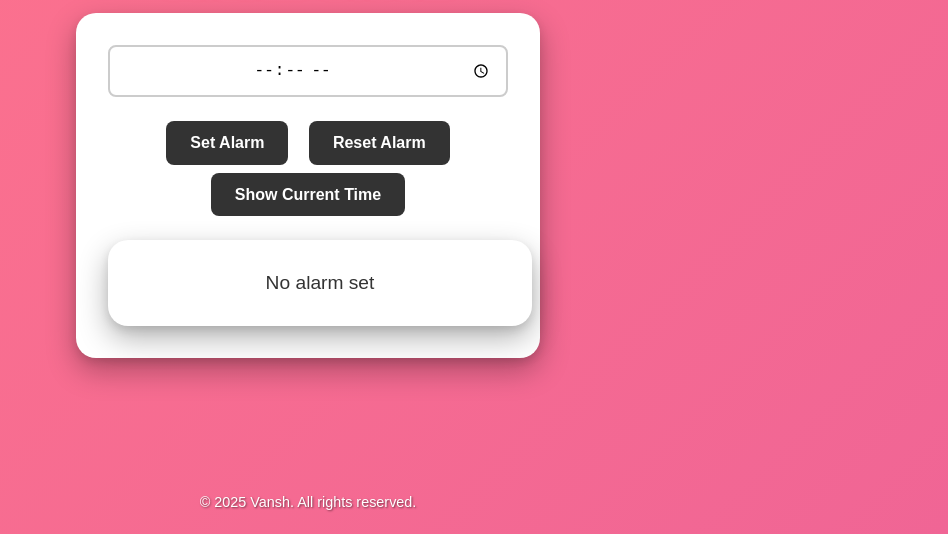
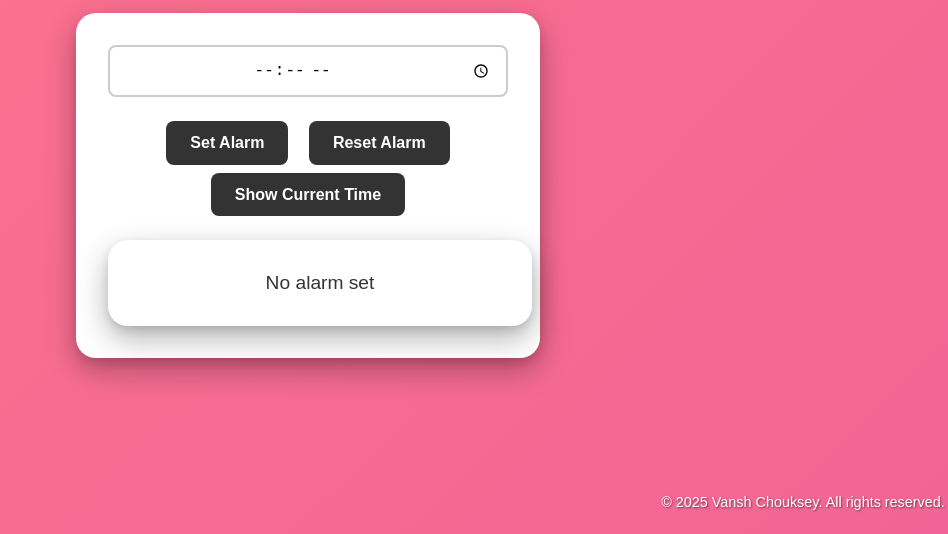
Before and after one commit to Vanshchouksey21/alarm-clock, a plain HTML site: page index.html in a window 1280 px wide. Shown: the part 266-800 px from the top of the page, without its empty margins (332-1280 px from the left). Drawn offline with Linux system fonts and the light colour scheme.

Commit message:
commit of completion

```diff
--- a/alarm.css
+++ b/alarm.css
@@ -103,7 +103,7 @@ button:focus {
 footer {
     position: fixed;
     bottom: 10px;
-    left: 0;
+    left: 495px;
     width: 100%;
     text-align: center;
     color: #fff;
--- a/index.html
+++ b/index.html
@@ -18,7 +18,7 @@
         <div id="d1">No alarm set</div>
     </div>
     <footer>
-        <p>© 2025 Vansh. All rights reserved.</p>
+        <p>© 2025 Vansh Chouksey. All rights reserved.</p>
     </footer>
 
     <script src="/alarm.js"></script>
```
